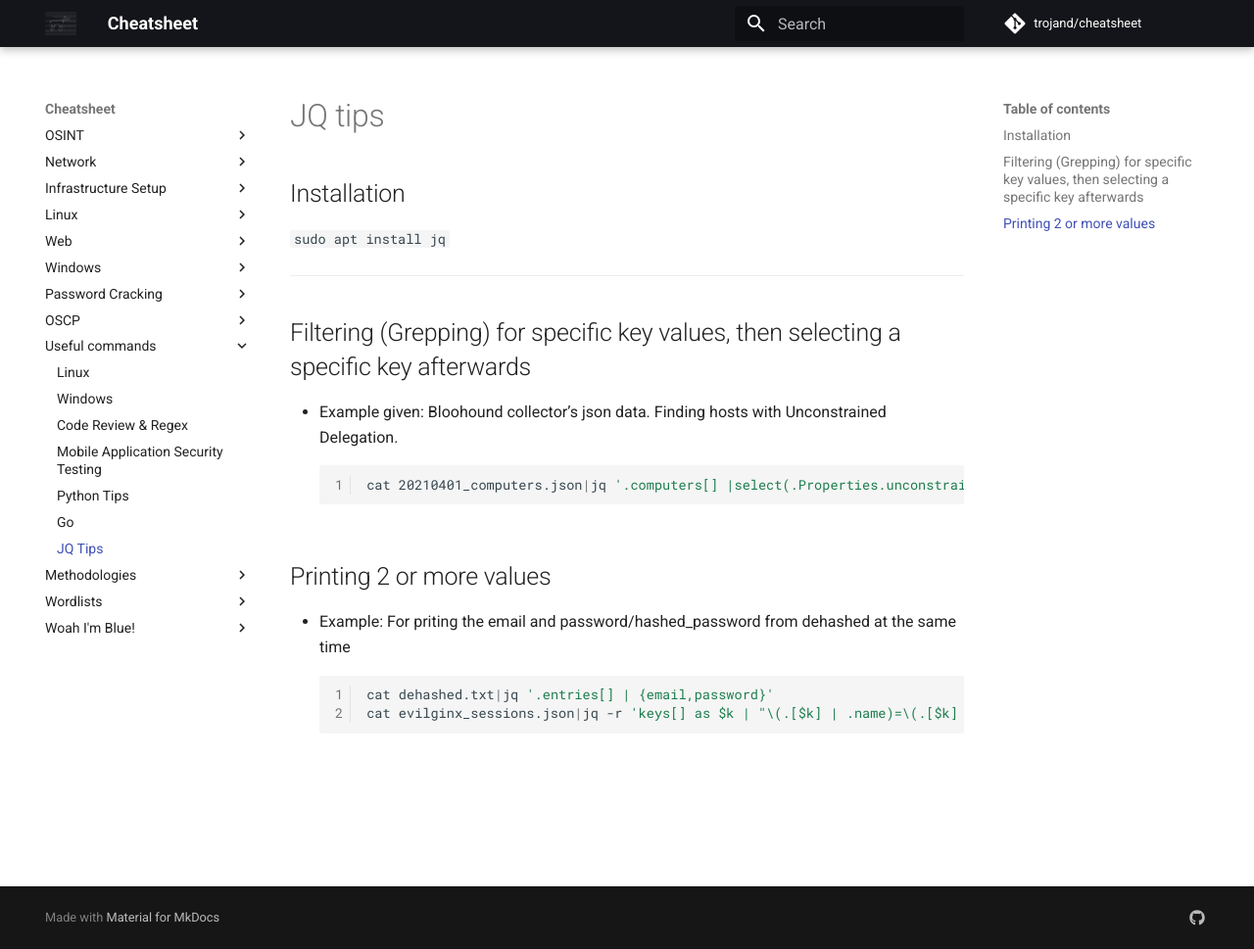
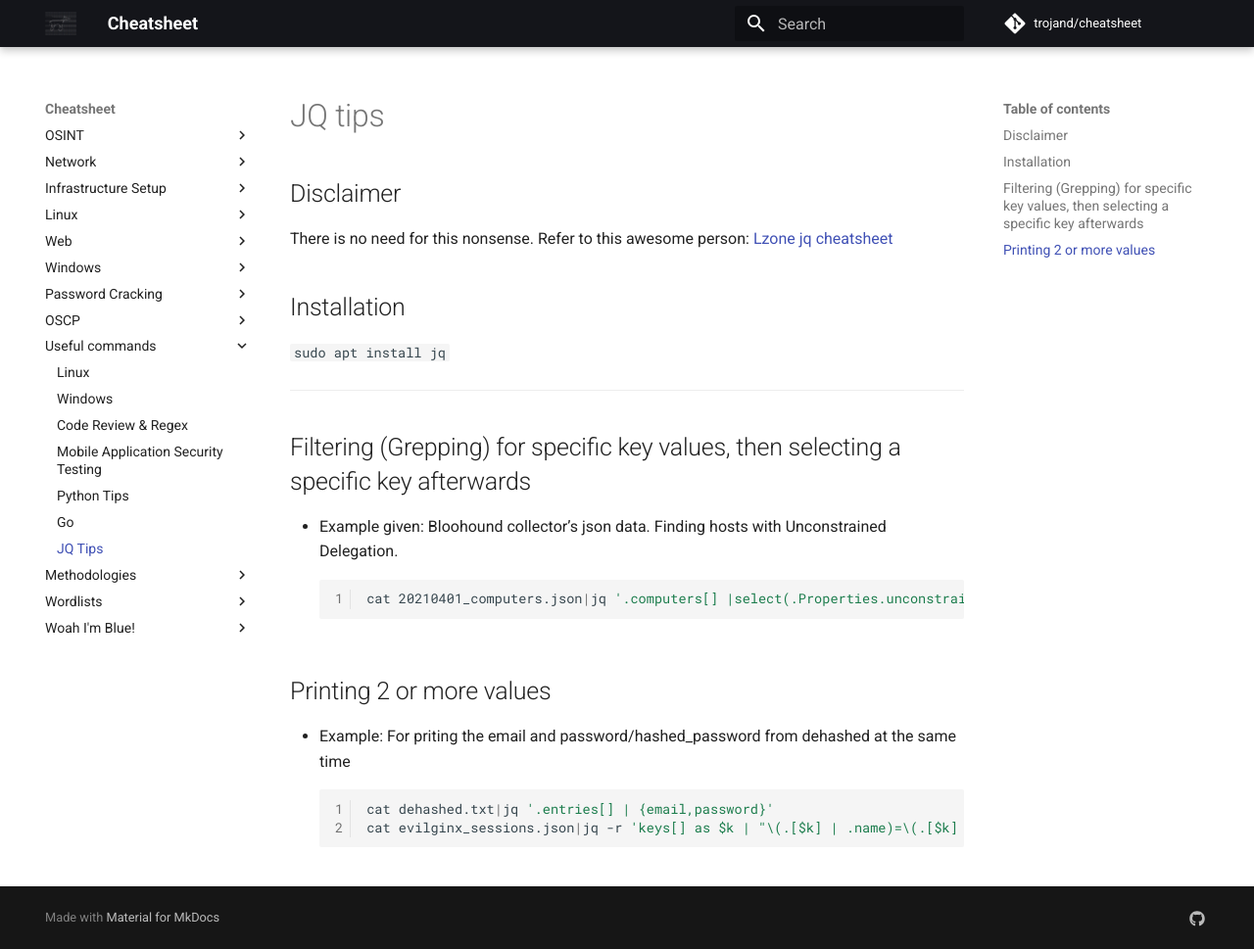
Before and after one commit to trojand/cheatsheet, an MkDocs documentation site: the page built from docs/Useful_Commands/jq.md, in a window 1280 px wide and 969 px high. Shown: the whole window at 98% size. Built offline with MkDocs 1.6.1 and Material for MkDocs 9.7.7, drawn with Linux system fonts in a browser that asks for light colours; comment, search, counter and statistics services are not loaded.

Commit message:
Lzone is awesome

```diff
--- a/docs/Useful_Commands/jq.md
+++ b/docs/Useful_Commands/jq.md
@@ -1,4 +1,7 @@
 # JQ tips
+
+## Disclaimer
+There is no need for this nonsense. Refer to this awesome person: [Lzone jq cheatsheet](https://lzone.de/cheat-sheet/jq)
 
 ## Installation
 `sudo apt install jq`
```
